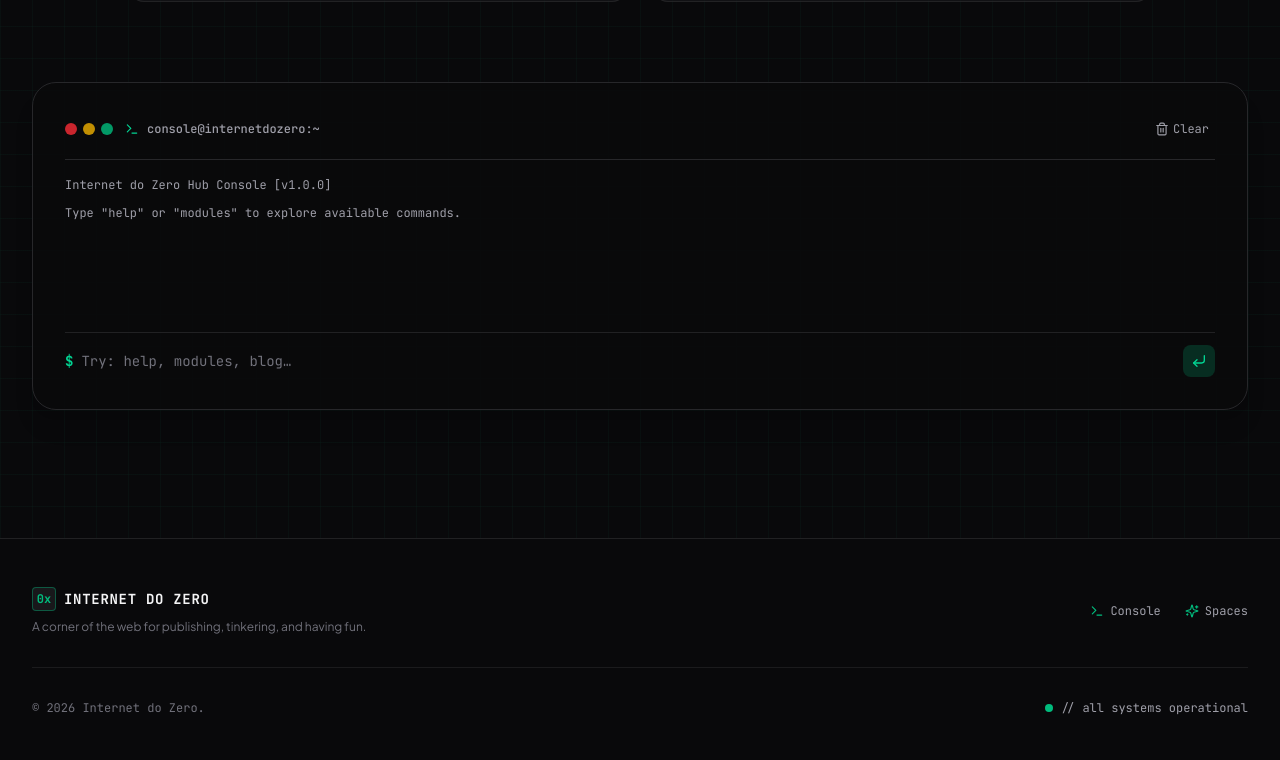
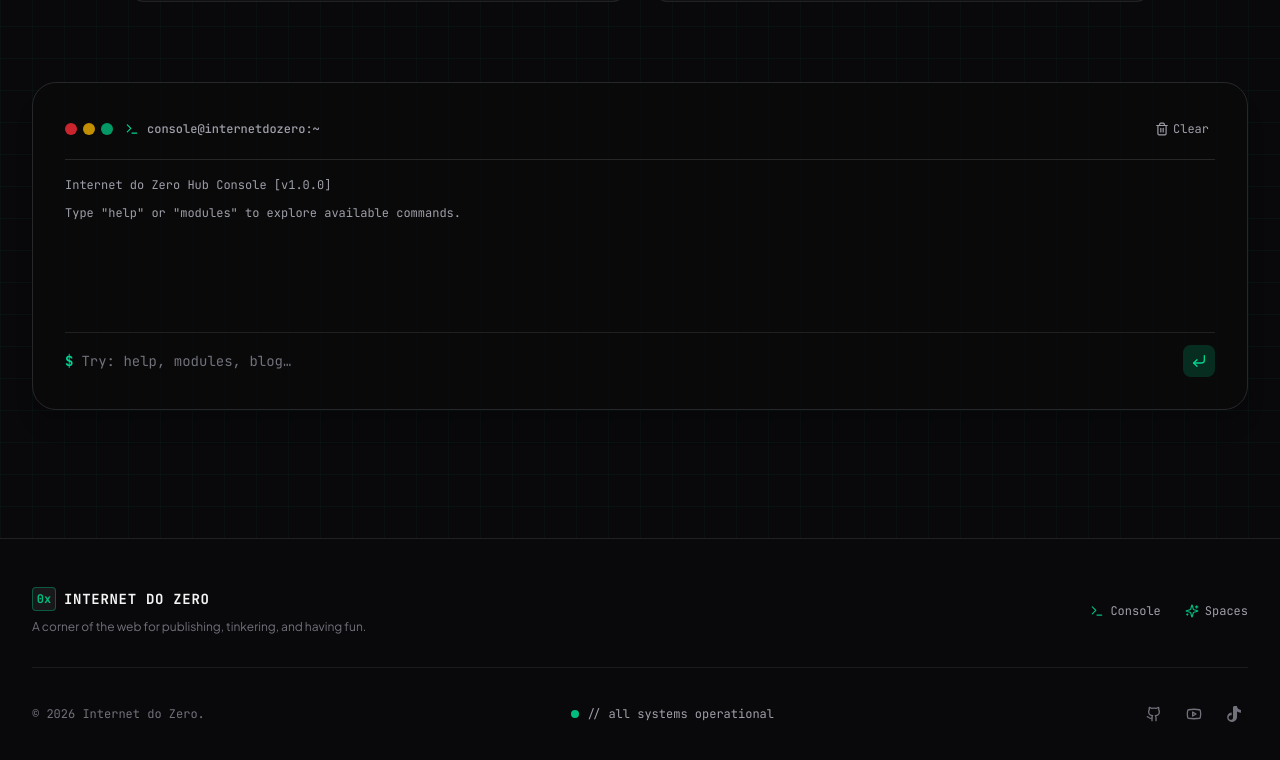
Before and after one commit to internetdozero/internetdozero, a React (Vite) app: page / in a window 1280 px wide. Shown: the part 1286-2046 px from the top of the page. Built offline with nearby package versions, Linux system fonts and the light colour scheme.

Commit message:
feat: add social links to footer

```diff
--- a/src/components/Footer.jsx
+++ b/src/components/Footer.jsx
@@ -1,6 +1,16 @@
 import React from 'react';
-import { Terminal, Sparkles } from 'lucide-react';
+import { Github, Terminal, Sparkles, Youtube } from 'lucide-react';
 import { translations } from '../i18n/translations';
+
+function TikTokIcon({ className }) {
+  return <svg aria-hidden="true" className={className} viewBox="0 0 24 24" fill="currentColor"><path d="M12.525.02c1.31-.02 2.61-.01 3.91-.02.08 1.53.63 3.09 1.75 4.17 1.12 1.11 2.7 1.62 4.24 1.79v4.03c-1.44-.05-2.89-.35-4.2-.97-.57-.26-1.1-.59-1.62-.93-.01 2.92.01 5.84-.02 8.75-.08 1.4-.54 2.79-1.35 3.94-1.31 1.92-3.58 3.17-5.91 3.21-1.43.08-2.86-.31-4.08-1.03-2.02-1.19-3.37-3.39-3.46-5.73-.11-1.52.31-3.04 1.14-4.31 1.19-1.84 3.41-3.04 5.6-3.16.01 1.48-.04 2.96-.04 4.44-.99-.32-2.15-.23-3.02.37-.63.41-1.11 1.04-1.36 1.75-.21.51-.15 1.07-.14 1.61.24 1.64 1.82 3.02 3.47 2.87 1.03-.02 2.04-.6 2.58-1.48.18-.31.4-.63.41-.99.1-1.76.06-3.51.07-5.27.01-3.96-.01-7.91.02-11.86z" /></svg>;
+}
+
+const socialLinks = [
+  { label: 'GitHub', href: 'https://github.com/internetdozero', Icon: Github },
+  { label: 'YouTube', href: 'https://www.youtube.com/@internetdozero', Icon: Youtube },
+  { label: 'TikTok', href: 'https://www.tiktok.com/@internetdozero', Icon: TikTokIcon }
+];
 
 export const Footer = React.memo(function Footer({ onOpenArsenal, onGoHome, lang = 'pt' }) {
   const t = translations[lang] || translations.pt;
@@ -58,6 +68,13 @@ export const Footer = React.memo(function Footer({ onOpenArsenal, onGoHome, lang
               {isEn ? '// all systems operational' : '// todos os sistemas operacionais'}
             </span>
           </div>
+          <nav aria-label={isEn ? 'Social links' : 'Redes sociais'} className="flex items-center gap-3">
+            {socialLinks.map(({ label, href, Icon }) => (
+              <a key={label} href={href} target="_blank" rel="noreferrer" aria-label={label} title={label} className="rounded-md p-1.5 text-zinc-500 transition-colors hover:bg-zinc-200 hover:text-emerald-600 focus-visible:outline-none focus-visible:ring-2 focus-visible:ring-emerald-500 dark:hover:bg-zinc-800 dark:hover:text-emerald-400">
+                <Icon className="h-4 w-4" />
+              </a>
+            ))}
+          </nav>
         </div>
       </div>
     </footer>
```
